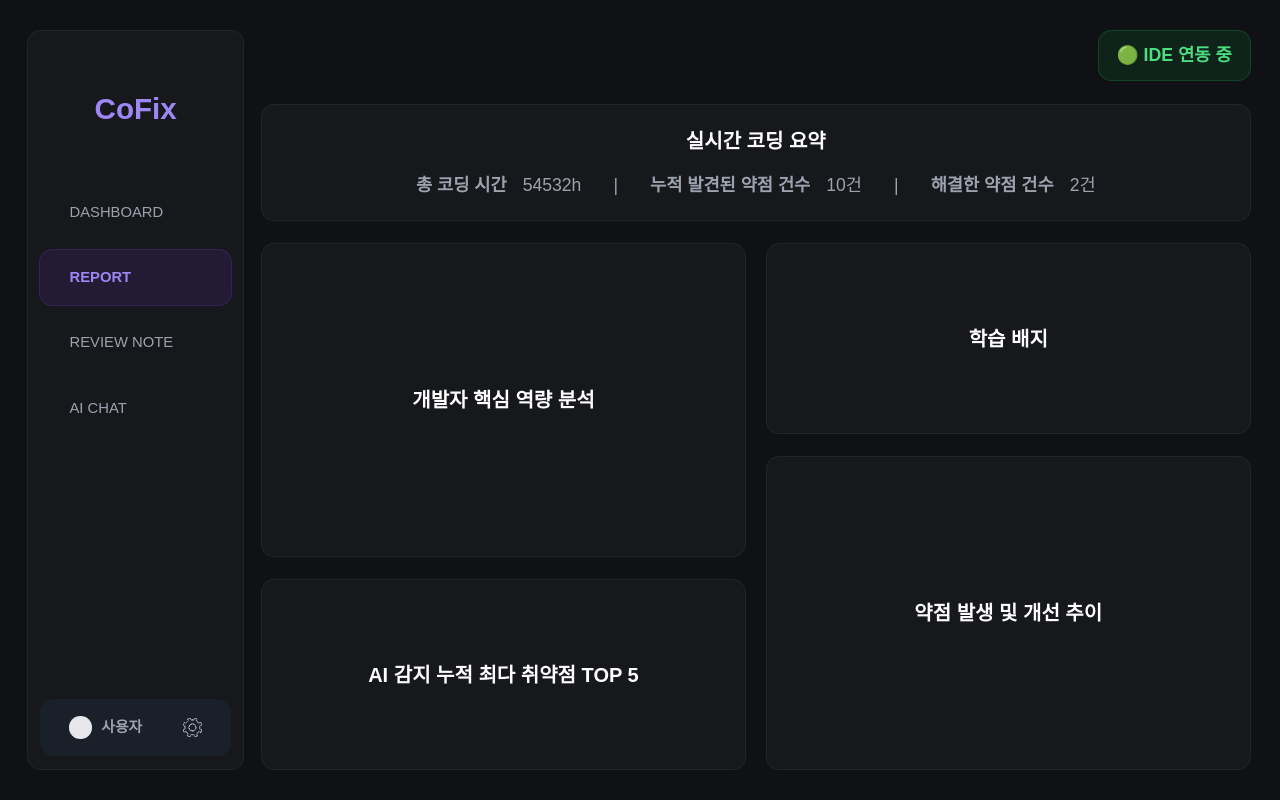
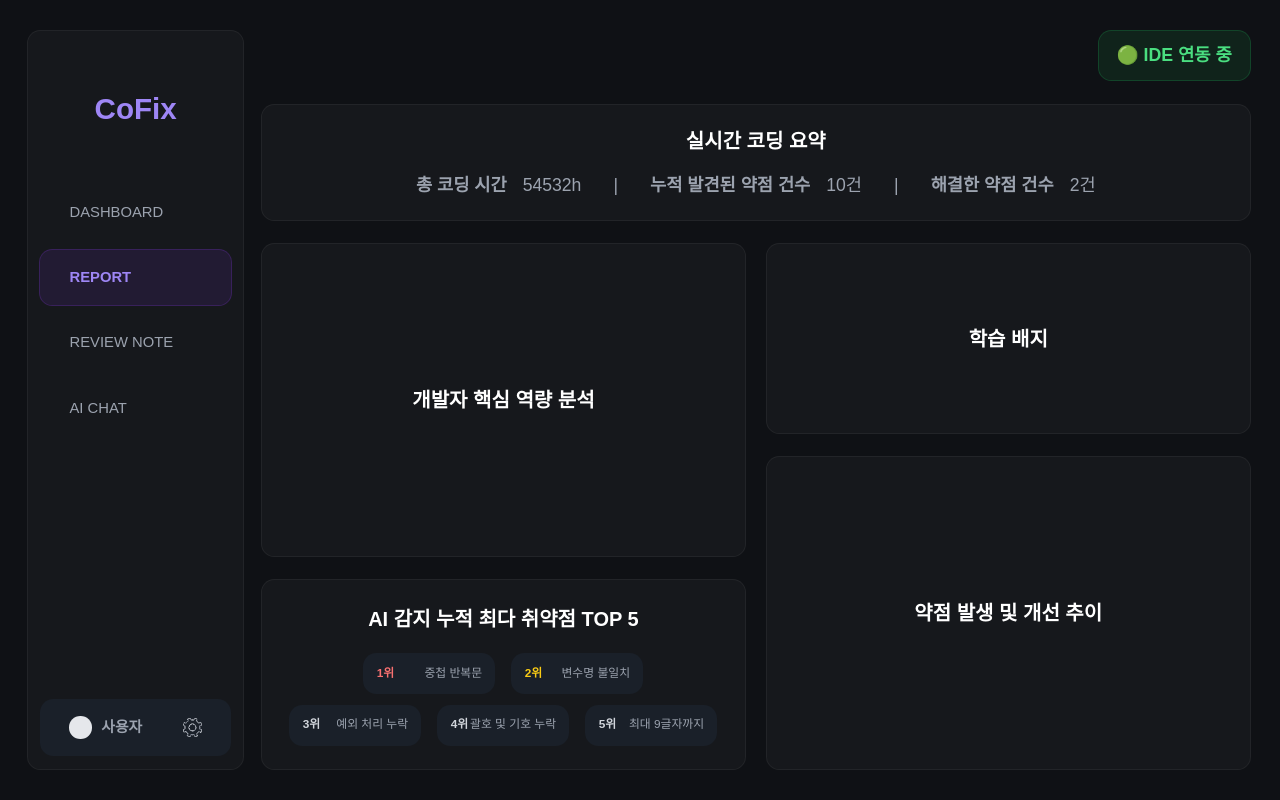
Before and after one commit to Yanus306/CoFix-FE, a React (Vite) app: page /report in a window 1280 px wide. Built offline with nearby package versions, Linux system fonts and the light colour scheme; a web font is replaced by a local one.

Commit message:
feat(#9): 취약점 TOP 5 패널 구현

```diff
--- a/src/components/report/TopIssues5.jsx
+++ b/src/components/report/TopIssues5.jsx
@@ -1,8 +1,38 @@
 function TopIssues5() {
     return (
-        <div className="panel-base justify-center w-full h-[23.89vh] gap-[2.04vh]">
+        <div className="panel-base justify-center w-full h-[23.89vh] gap-[2.41vh]">
             <div className="panel-title">AI 감지 누적 최다 취약점 TOP 5</div>
 
+            <div className="flex flex-col justify-between items-center w-[33.44vw] h-[11.57vh]">
+                <div className="flex justify-center items-center w-full h-[5.09vh] gap-[1.25vw]">
+                    <div className="flex justify-between items-center w-[10.31vw] h-[5.09vh] px-[1.04vw] bg-gray800-50 rounded-[1.04vw] text-[1.48vh]">
+                        <div className="font-bold text-red400">1위</div>
+                        <div className="text-gray400">중첩 반복문</div>
+                    </div>
+
+                    <div className="flex justify-between items-center w-[10.31vw] h-[5.09vh] px-[1.04vw] bg-gray800-50 rounded-[1.04vw] text-[1.48vh]">
+                        <div className="font-bold text-yellow400">2위</div>
+                        <div className="text-gray400">변수명 불일치</div>
+                    </div>
+                </div>
+
+                <div className="flex justify-center items-center w-full h-[5.09vh] gap-[1.25vw]">
+                    <div className="flex justify-between items-center w-[10.31vw] h-[5.09vh] px-[1.04vw] bg-gray800-50 rounded-[1.04vw] text-[1.48vh]">
+                        <div className="font-bold text-gray300">3위</div>
+                        <div className="text-gray400">예외 처리 누락</div>
+                    </div>
+
+                    <div className="flex justify-between items-center w-[10.31vw] h-[5.09vh] px-[1.04vw] bg-gray800-50 rounded-[1.04vw] text-[1.48vh]">
+                        <div className="font-bold text-gray300">4위</div>
+                        <div className="text-gray400">괄호 및 기호 누락</div>
+                    </div>
+
+                    <div className="flex justify-between items-center w-[10.31vw] h-[5.09vh] px-[1.04vw] bg-gray800-50 rounded-[1.04vw] text-[1.48vh]">
+                        <div className="font-bold text-gray300">5위</div>
+                        <div className="text-gray400">최대 9글자까지</div>
+                    </div>
+                </div>
+            </div>
         </div>
     );
 }
```
